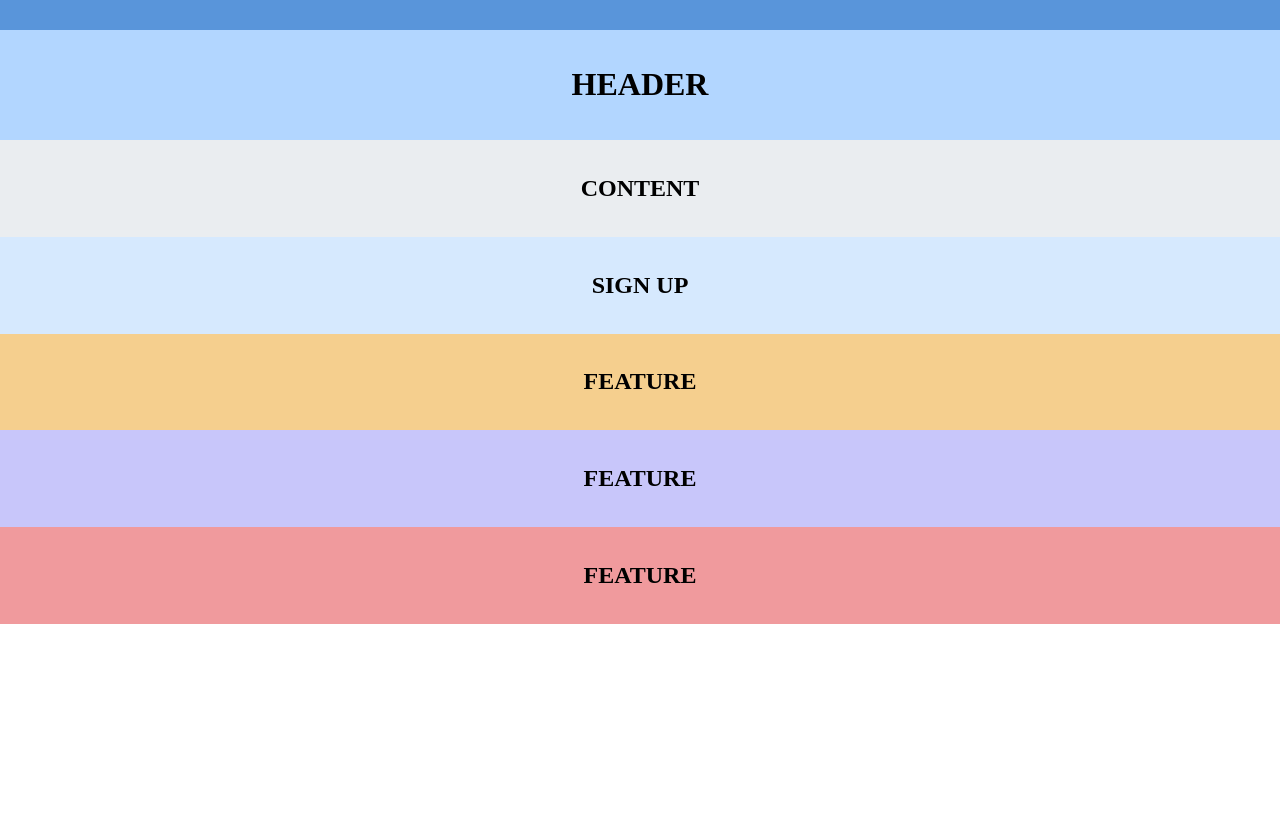
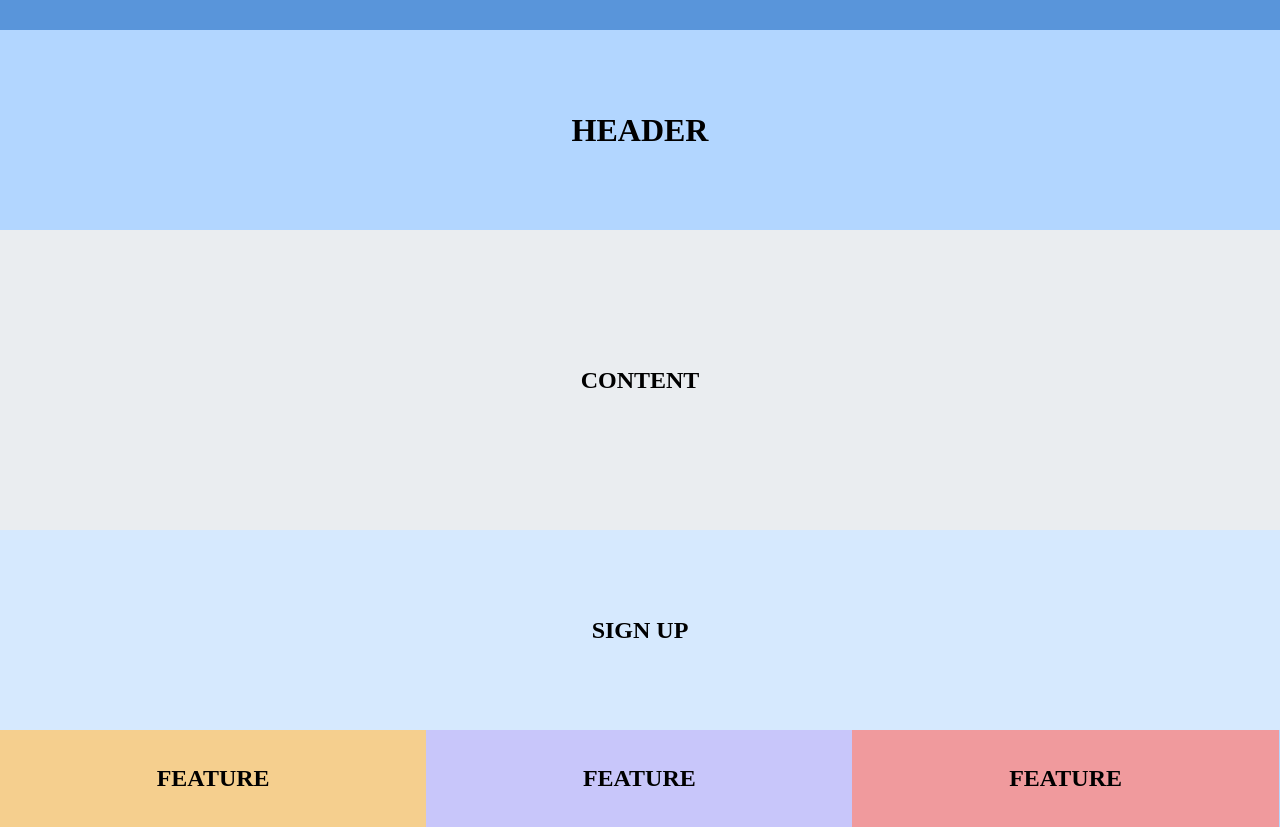
Before and after one commit to JAMK-IT-STUDENT/ttms0400-web-visualisointi-yhteinen-harjoitus-k1559, a plain HTML site: page index.html in a window 1280 px wide. Before the commit the page ends 800 px from the top, so only its background shows below. Drawn offline with Linux system fonts and the light colour scheme.

Commit message:
EDIT index.html AND main.css

```diff
--- a/style/main.css
+++ b/style/main.css
@@ -1,5 +1,8 @@
+
+
 body {
     margin: 0;
+    background-color: #F09A9D;
 }
 
 /* Make EVERYTHING use border-box */
@@ -7,6 +10,10 @@
     -webkit-box-sizing: border-box;
     -moz-box-sizing: border-box;
     box-sizing: border-box;
+}
+page{
+    display: flex;
+    flex-wrap: wrap;
 }
 header, section, nav, main, article {
     display: block;
@@ -22,22 +29,91 @@
 }
 header {
     background-color: #B2D6FF;
+    display: flex;
+    justify-content: center;
+    align-items: center;
 }
 main{
     background-color: #EAEDF0;
+    display: flex;
+    justify-content: center;
+    align-items: center;
+
 }
 section {
     background-color: #D6E9FE;
+    display: flex;
+    justify-content: center;
+    align-items: center;
 }
+article {
+    height: 30%;
+    display: flex;
+    justify-content: center;
+    align-items: center;
+}
+
 
 /* Background colors */
 
 .bg-yellow {
     background-color: #F5CF8E;
+    float: left;
+
 }
 .bg-purple {
     background-color: #C8C6FA;
+    float: left;
 }
 .bg-red {
     background-color: #F09A9D;
+    float:left;
 }
+
+@media only screen and (min-width: 401px) and (max-width: 960px) {
+    body{
+        background-color:#F5CF8E;
+    }
+  section,
+  .bg-yellow,
+  .bg-purple,
+  .bg-red {
+    height: 250px;
+    width: 50%;
+      float:left;
+  }
+    header{
+        height: 200px;
+    }
+    main {
+        height: 400px;
+    }
+}
+
+@media only screen and (min-width: 961px) {
+    body {
+        background-color: #B2D6FF;
+    }
+    page {
+    width: 960px;
+    margin: 0 auto;
+  }
+  .bg-yellow,
+  .bg-purple,
+  .bg-red {
+    width: 33.3%;
+
+  }
+  header {
+    height: 200px;
+  }
+
+section {
+  height: 200px;
+  order: 1;
+}
+main {
+    height: 300px;
+    order: 2;
+}
+}
```
Also changed, not shown: index.html (+1 -0 lines).
